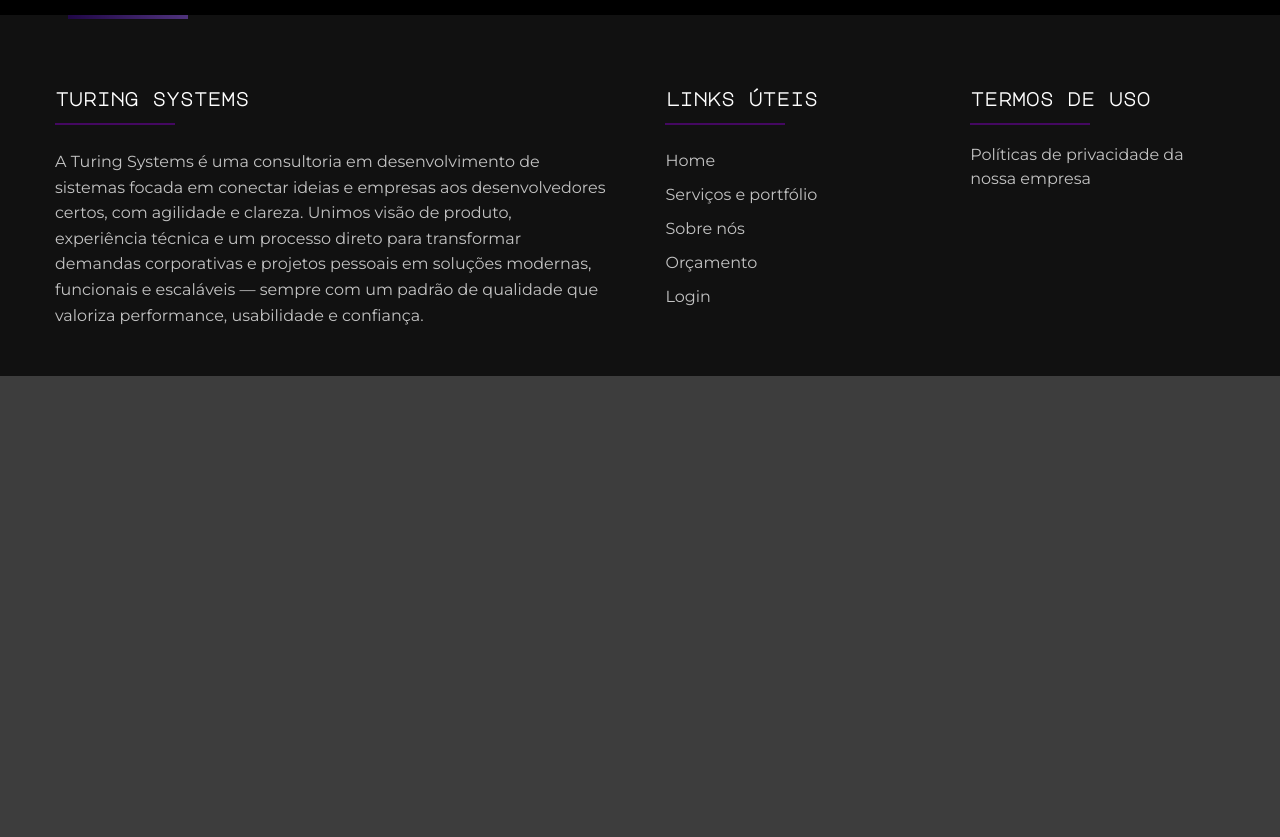
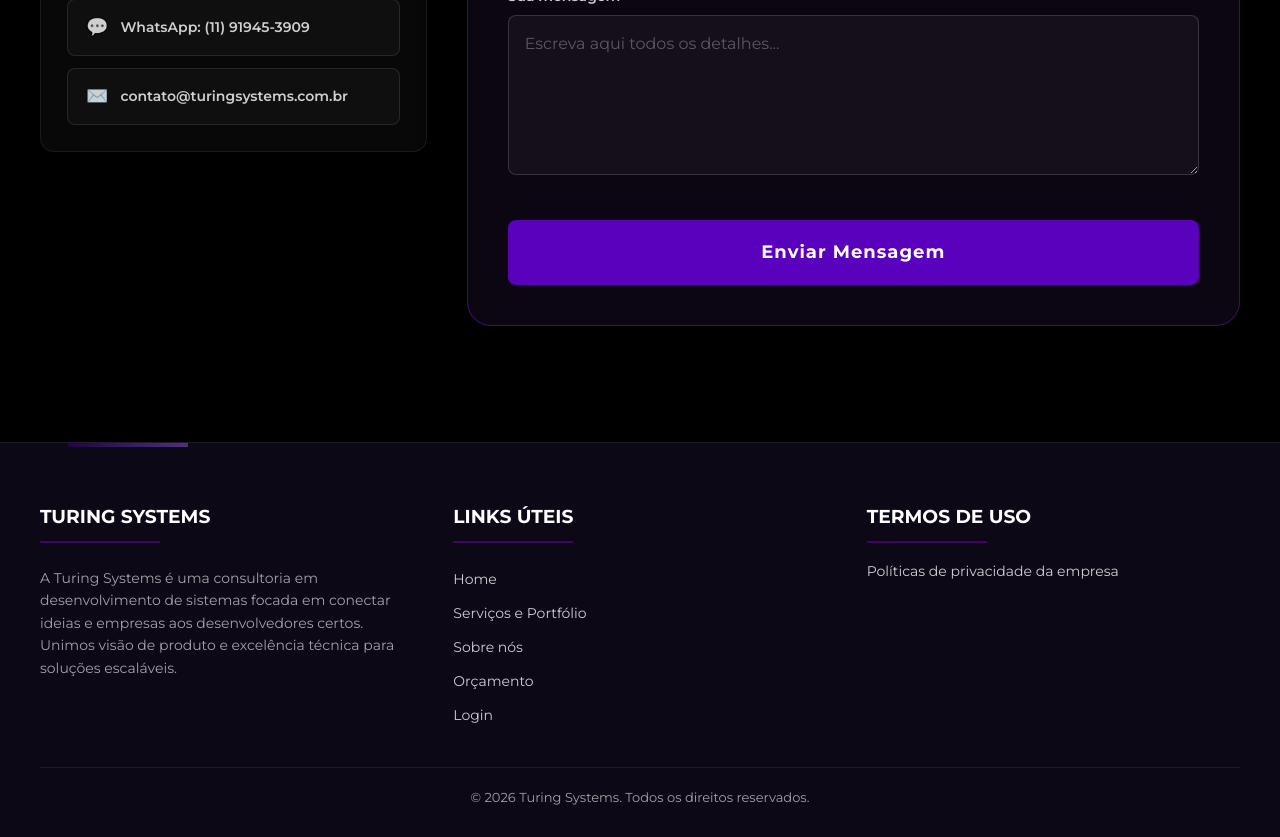
Before and after one commit to guiisilva00/portfolio, a PHP site: page /TuringSystem/html/contato.html in a window 1280 px wide. Shown: the part 959-1796 px from the top of the page. Before the commit the page ends 1335 px from the top, so only its background shows below. Run offline with PHP 8.4, Linux system fonts and the light colour scheme.

Commit message:
Finalização da página de contato

```diff
--- a/TuringSystem/css/style.css
+++ b/TuringSystem/css/style.css
@@ -2555,3 +2555,116 @@
     padding: 18px !important;
     letter-spacing: 1px;
 }
+/* ============================================================================
+   ESTILOS ESPECÍFICOS PARA A PÁGINA DE CONTATO
+   ============================================================================ */
+.contato-section {
+    padding: 20px 0 100px;
+}
+
+.contato-grid {
+    display: grid;
+    grid-template-columns: 1fr 2fr; /* Coluna menor p/ texto, maior p/ formulário */
+    gap: 40px;
+    align-items: flex-start;
+}
+
+/* Informações acompanham a rolagem */
+.contato-info {
+    position: sticky;
+    top: 100px;
+}
+
+/* O cartão do formulário (Glassmorphism) */
+.contato-card {
+    background: rgba(13, 8, 22, 0.85);
+    border: 1px solid rgba(138, 43, 226, 0.35);
+    border-radius: var(--radius-lg);
+    padding: 40px;
+    box-shadow: 0 10px 40px rgba(0, 0, 0, 0.6);
+    backdrop-filter: blur(12px);
+}
+
+/* Evita o conflito com formulários antigos no PC */
+.contato-card .formulario {
+    display: block !important;
+}
+
+.contato-card .formulario-grid {
+    display: grid;
+    grid-template-columns: 1fr 1fr;
+    gap: 24px;
+    margin-bottom: 24px;
+}
+
+/* Tamanhos confortáveis para clicar no PC */
+.contato-card .grupo input,
+.contato-card .grupo select {
+    padding: 18px 16px !important;
+    font-size: 16px !important;
+}
+
+.contato-card .grupo textarea {
+    padding: 18px 16px !important;
+    font-size: 16px !important;
+    min-height: 160px;
+}
+
+.contato-card .largura-total {
+    grid-column: 1 / -1;
+}
+
+/* ---- Botões de Contato Direto (WhatsApp e Email) ---- */
+.btn-contato-direto {
+    display: flex;
+    align-items: center;
+    gap: 12px;
+    padding: 14px 18px;
+    border-radius: var(--radius-sm);
+    text-decoration: none;
+    font-weight: 600;
+    font-size: 14px;
+    color: var(--color-text-muted);
+    background: rgba(255, 255, 255, 0.03);
+    border: 1px solid rgba(255, 255, 255, 0.1);
+    transition: all 0.3s ease;
+}
+
+/* Efeito Glow Verde para o WhatsApp */
+.btn-contato-direto.wpp:hover {
+    background: rgba(34, 197, 94, 0.15);
+    border-color: rgba(34, 197, 94, 0.5);
+    box-shadow: 0 0 15px rgba(34, 197, 94, 0.2);
+    color: #fff;
+    transform: translateY(-2px);
+}
+
+/* Efeito Glow Ciano para o Email */
+.btn-contato-direto.email:hover {
+    background: rgba(0, 195, 255, 0.15);
+    border-color: rgba(0, 195, 255, 0.5);
+    box-shadow: 0 0 15px rgba(0, 195, 255, 0.2);
+    color: #fff;
+    transform: translateY(-2px);
+}
+
+/* Responsividade (Celular empilha os itens corretamente) */
+@media (max-width: 860px) {
+    .contato-grid {
+        grid-template-columns: 1fr;
+    }
+    .contato-info {
+        position: static;
+        order: 2; /* Texto e botões diretos vão para baixo do form */
+    }
+    .contato-card {
+        order: 1; /* Form é a prioridade no topo */
+        padding: 25px 20px;
+    }
+}
+
+@media (max-width: 600px) {
+    .contato-card .formulario-grid {
+        grid-template-columns: 1fr;
+    }
+}
--- a/TuringSystem/html/contato.html
+++ b/TuringSystem/html/contato.html
@@ -4,103 +4,172 @@
 <head>
     <meta charset="UTF-8">
     <meta name="viewport" content="width=device-width, initial-scale=1.0">
-    <link rel="stylesheet" href="../css/style.css">
+    <title>Turing Systems | Contato</title>
+    <meta name="description" content="Entre em contato com a Turing Systems. Tire suas dúvidas, sugira parcerias ou agende um bate-papo com nossos especialistas.">
+
     <link rel="preconnect" href="https://fonts.googleapis.com">
     <link rel="preconnect" href="https://fonts.gstatic.com" crossorigin>
     <link href="https://fonts.googleapis.com/css2?family=Montserrat:wght@400;600;700;800&display=swap" rel="stylesheet">
     <link href="https://fonts.googleapis.com/css2?family=Major+Mono+Display&display=swap" rel="stylesheet">
-    <title>TS | Contato</title>
+
+    <link rel="stylesheet" href="../css/style.css">
+    <link rel="icon" href="../img/favicon.png" type="image/png">
 </head>
 
-<body>
+<body class="stars-field stars-field--purple">
+    <a class="skip-link" href="#conteudo-principal">Pular para o formulário</a>
+
     <header class="header">
         <div class="container header__bar">
             <a class="marca" href="index.html">
-                <span class="marca_texto">Turing System</span>
+                <span class="marca_texto">Turing Systems</span>
             </a>
 
-            <nav class="nav">
+            <button class="nav-toggle" id="navToggle" aria-expanded="false" aria-controls="primaryNav" aria-label="Abrir menu de navegação">
+                <span class="nav-toggle__bar"></span>
+                <span class="nav-toggle__bar"></span>
+                <span class="nav-toggle__bar"></span>
+            </button>
+
+            <nav class="nav" id="primaryNav" aria-label="Navegação principal">
                 <a href="index.html">Home</a>
+                <a href="index.html#servicos">Serviços</a>
+                <a href="quemSomos.html">Quem Somos</a>
+                <a href="orcamento.html">Orçamento</a>
+                <a href="contato.html" aria-current="page">Contato</a>
+                <a href="login.html">Login</a>
             </nav>
         </div>
     </header>
-    <section class="form">
-        <h1>Vamos conversar?</h1>
-        <p>
-            Tire suas dúvidas ou agende uma conversa com nossos especialistas.
+
+    <main id="conteudo-principal">
+
+        <section class="page-banner reveal">
+            <div class="container container--narrow">
+                <div class="breadcrumb">
+                    <a href="index.html">Home</a> <span>/</span> <span aria-current="page">Contato</span>
+                </div>
+                <h1 class="section-title" style="font-family: 'Montserrat', sans-serif; text-transform: none;">Vamos conversar?</h1>
+                <p class="section-lead">Tire suas dúvidas, sugira parcerias ou fale com nosso suporte. Estamos prontos para ouvir você e encontrar a melhor solução.</p>
+            </div>
+        </section>
+
+        <section class="contato-section">
+            <div class="container">
+                <div class="contato-grid reveal">
+
+                    <aside class="contato-info">
+                        <div class="aside-card">
+                            <h3 style="font-family: 'Montserrat', sans-serif; text-transform: uppercase; font-size: 16px; margin-bottom: 15px; color: var(--color-cyan);">Como funciona o atendimento?</h3>
+                            <p style="color: var(--color-text-muted); font-size: 14px; margin-bottom: 15px; line-height: 1.6;">
+                                Valorizamos o seu tempo. Nosso processo é simples e transparente para garantir a melhor experiência:
                             </p>
-        <div class="container1">
-            <h2>Formulário para contato</h2>
+                            <ul style="display: grid; gap: 15px; color: var(--color-text-muted); font-size: 15px; line-height: 1.6;">
+                                <li><strong>1. Envio:</strong> Você preenche o formulário ao lado detalhando sua dúvida ou necessidade.</li>
+                                <li><strong>2. Triagem:</strong> Nossa equipe recebe a mensagem e a direciona para o setor responsável.</li>
+                                <li><strong>3. Retorno rápido:</strong> Entramos em contato com você em até 24 horas úteis.</li>
+                            </ul>
+                        </div>
+
+                        <div class="aside-card" style="margin-top: 20px;">
+                            <h3 style="font-family: 'Montserrat', sans-serif; text-transform: uppercase; font-size: 16px; margin-bottom: 15px; color: var(--color-cyan);">Canais Diretos</h3>
+                            <p style="color: var(--color-text-muted); font-size: 15px; margin-bottom: 15px;">Prefere falar agora mesmo? Use os links abaixo:</p>
+
+                            <div style="display: flex; flex-direction: column; gap: 12px;">
+                                <a href="https://wa.me/5511919453909" target="_blank" rel="noopener noreferrer" class="btn-contato-direto wpp" aria-label="Falar pelo WhatsApp com (11) 91945-3909">
+                                    <span aria-hidden="true" style="font-size: 18px;">💬</span> WhatsApp: (11) 91945-3909
+                                </a>
+                                <a href="mailto:contato@turingsystems.com.br" class="btn-contato-direto email" aria-label="Enviar e-mail para contato@turingsystems.com.br">
+                                    <span aria-hidden="true" style="font-size: 18px;">✉️</span> contato@turingsystems.com.br
+                                </a>
+                            </div>
+                        </div>
+                    </aside>
+
+                    <div class="contato-card">
+                        <h2 style="font-size: 24px; margin-bottom: 25px; font-family: 'Montserrat', sans-serif;">Envie sua mensagem</h2>
+
                         <form class="formulario">
-
-                <div class="grupo">
-                    <label>Nome</label>
-                    <input type="text" placeholder="Seu nome completo">
+                            <div class="formulario-grid">
+                                <div class="grupo largura-total">
+                                    <label for="nome">Nome completo *</label>
+                                    <input type="text" id="nome" placeholder="Como devemos te chamar?" required aria-required="true">
                                 </div>
 
                                 <div class="grupo">
-                    <label>Empresa</label>
-                    <input type="text" placeholder="Nome da empresa">
+                                    <label for="email">E-mail *</label>
+                                    <input type="email" id="email" placeholder="seu@email.com" required aria-required="true">
                                 </div>
 
                                 <div class="grupo">
-                    <label>E-mail</label>
-                    <input type="email" placeholder="seuemail@email.com">
+                                    <label for="telefone">Telefone (Opcional)</label>
+                                    <input type="tel" id="telefone" placeholder="(11) 90000-0000">
                                 </div>
 
-                <div class="grupo">
-                    <label>Telefone</label>
-                    <input type="text" placeholder="(11) 99999-9999">
+                                <div class="grupo largura-total">
+                                    <label for="assunto">Assunto *</label>
+                                    <select id="assunto" required aria-required="true">
+                                        <option value="" disabled selected>Sobre o que quer falar?</option>
+                                        <option value="duvida">Dúvidas em geral</option>
+                                        <option value="suporte">Suporte Técnico</option>
+                                        <option value="parceria">Proposta de Parceria</option>
+                                        <option value="carreira">Carreiras / Vagas</option>
+                                        <option value="outros">Outros assuntos</option>
+                                    </select>
+                                </div>
                             </div>
 
-
-                <div class="grupo largura-total">
-                    <label>Descrição</label>
-                    <textarea placeholder="Descreva o projeto"></textarea>
-                    <p style="font-size: 10px; margin-right: 25px;">Respondemos em até 24 horas</p>
+                            <div class="grupo largura-total" style="margin-bottom: 30px;">
+                                <label for="mensagem">Sua mensagem *</label>
+                                <textarea id="mensagem" placeholder="Escreva aqui todos os detalhes..." required aria-required="true"></textarea>
                             </div>
 
-                <button type="submit" class="botao">Enviar solicitação</button>
+                            <div class="form-sucesso" role="alert">
+                                <svg viewBox="0 0 24 24" fill="none" stroke="currentColor" stroke-width="2"><path stroke-linecap="round" stroke-linejoin="round" d="M5 13l4 4L19 7"></path></svg>
+                                <span>Sua mensagem foi enviada! Retornaremos o mais breve possível.</span>
+                            </div>
+
+                            <button type="submit" class="botao btn--contato" style="width: 100%; margin-top: 15px; padding: 18px; font-size: 18px; letter-spacing: 1px;">Enviar Mensagem</button>
                         </form>
                     </div>
+                </div>
+            </div>
         </section>
-</body>
+    </main>
 
-<footer id="footer">
-    <div class="top"></div>
-    <div class="container-footer">
-        <div class="footer-box">
+    <footer id="footer" style="border-top: 1px solid var(--color-line); padding: 60px 0 30px; background: var(--color-surface-2);">
+        <div class="container">
+            <div class="footer-box" style="display: grid; grid-template-columns: repeat(auto-fit, minmax(250px, 1fr)); gap: 40px;">
                 <section class="footer-col" id="turing">
-                <h3 class="footer-title">Turing Systems</h3>
-                <p id="sobre">A Turing Systems é uma consultoria em desenvolvimento de sistemas focada em conectar
-                    ideias e empresas aos
-                    desenvolvedores certos, com agilidade e clareza. Unimos visão de produto, experiência técnica e um
-                    processo
-                    direto
-                    para transformar demandas corporativas e projetos pessoais em soluções modernas, funcionais e
-                    escaláveis —
-                    sempre
-                    com um padrão de qualidade que valoriza performance, usabilidade e confiança.
+                    <h3 class="footer-title" style="font-family: 'Montserrat', sans-serif; text-transform: uppercase; margin-bottom: 16px;">Turing Systems</h3>
+                    <p id="sobre" style="font-size: 14px; color: var(--color-text-soft); line-height: 1.6;">
+                        A Turing Systems é uma consultoria em desenvolvimento de sistemas focada em conectar ideias e empresas aos desenvolvedores certos. Unimos visão de produto e excelência técnica para soluções escaláveis.
                     </p>
                 </section>
 
                 <section class="footer-col" id="links">
-                <h3 class="footer-title">Links úteis</h3>
-                <ul>
-                    <li><a href="index.html">Home</a></li>
-                    <li><a href="index.html#servicos">Serviços e portfólio</a></li>
-                    <li><a href="quemSomos.html">Sobre nós</a></li>
-                    <li><a href="orcamento.html">Orçamento</a></li>
-                    <li><a href="login.html">Login</a></li>
+                    <h3 class="footer-title" style="font-family: 'Montserrat', sans-serif; text-transform: uppercase; margin-bottom: 16px;">Links úteis</h3>
+                    <ul style="display: grid; gap: 10px;">
+                        <li><a href="index.html" style="font-size: 14px; color: var(--color-text-muted);">Home</a></li>
+                        <li><a href="index.html#servicos" style="font-size: 14px; color: var(--color-text-muted);">Serviços e Portfólio</a></li>
+                        <li><a href="quemSomos.html" style="font-size: 14px; color: var(--color-text-muted);">Sobre nós</a></li>
+                        <li><a href="orcamento.html" style="font-size: 14px; color: var(--color-text-muted);">Orçamento</a></li>
+                        <li><a href="login.html" style="font-size: 14px; color: var(--color-text-muted);">Login</a></li>
                     </ul>
                 </section>
 
                 <section class="footer-col" id="termos">
-                <h3 class="footer-title">Termos de Uso</h3>
-                <a href="termosdeUso.html">Políticas de privacidade da nossa empresa</a>
+                    <h3 class="footer-title" style="font-family: 'Montserrat', sans-serif; text-transform: uppercase; margin-bottom: 16px;">Termos de Uso</h3>
+                    <a href="termosdeUso.html" style="font-size: 14px; color: var(--color-text-muted); text-decoration: none;">Políticas de privacidade da empresa</a>
                 </section>
+            </div>
+
+            <div class="footer-bottom" style="margin-top: 40px; padding-top: 20px; border-top: 1px solid var(--color-line); text-align: center; font-size: 13px; color: var(--color-text-soft);">
+                &copy; <span data-ano-atual></span> Turing Systems. Todos os direitos reservados.
             </div>
         </div>
     </footer>
 
+    <script src="../js/main.js"></script>
+</body>
 </html>
```
Lines whose indentation alone changed are shown as unchanged.
